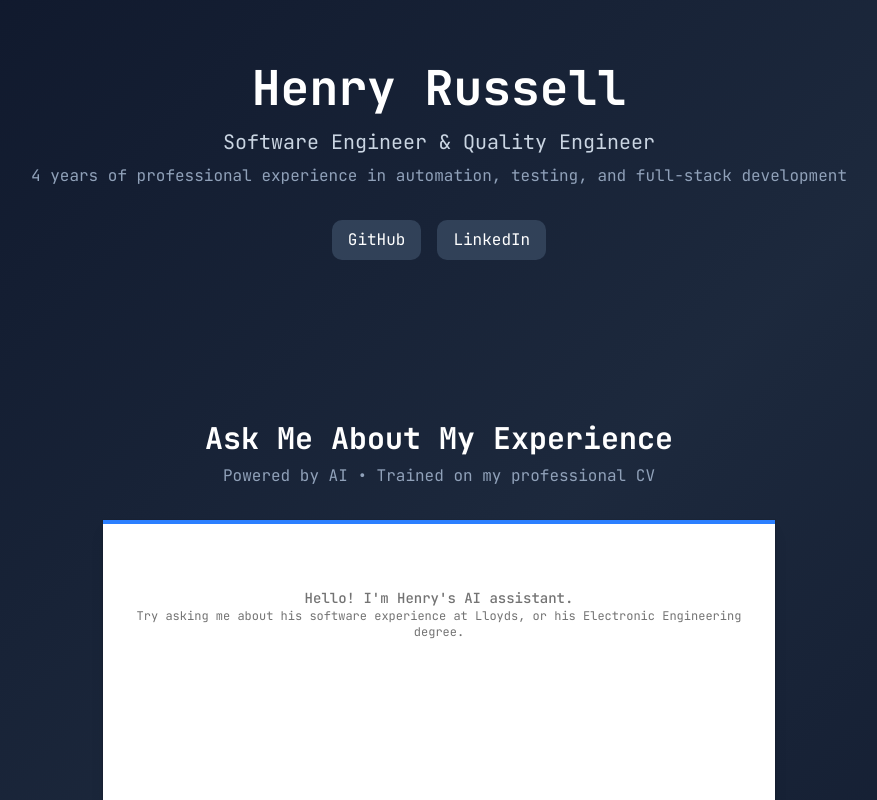
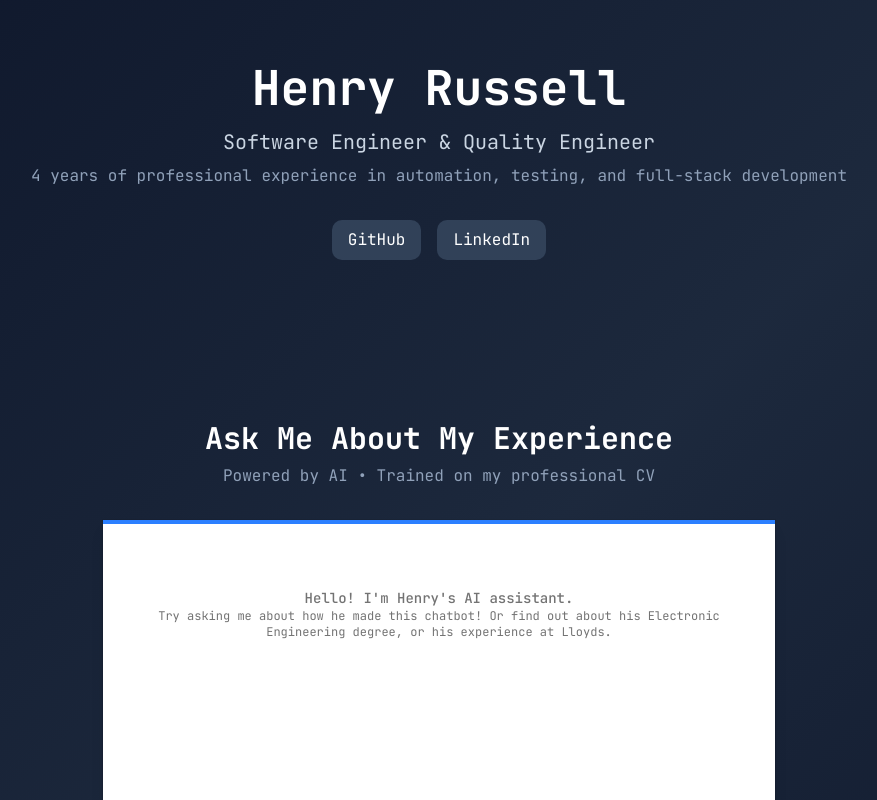
Before and after one commit to henryrussell/portfolioChatbot, a Next.js app: page / in a window 1280 px wide. Shown: the top 800 px of the page, without its empty margins (201-1078 px from the left). Built offline with nearby package versions, Linux system fonts and the light colour scheme.

Commit message:
feat: changed text in chatbot

```diff
--- a/src/components/Chatbot.tsx
+++ b/src/components/Chatbot.tsx
@@ -53,7 +53,7 @@ export function Chatbot() {
         {messages.length === 0 && (
           <div className="text-center text-muted-foreground py-8">
             <p className="text-sm font-medium">Hello! I'm Henry's AI assistant.</p>
-            <p className="text-xs">Try asking me about his software experience at Lloyds, or his Electronic Engineering degree.</p>
+            <p className="text-xs">Try asking me about how he made this chatbot! Or find out about his Electronic Engineering degree, or his experience at Lloyds.</p>
           </div>
         )}
 
```
